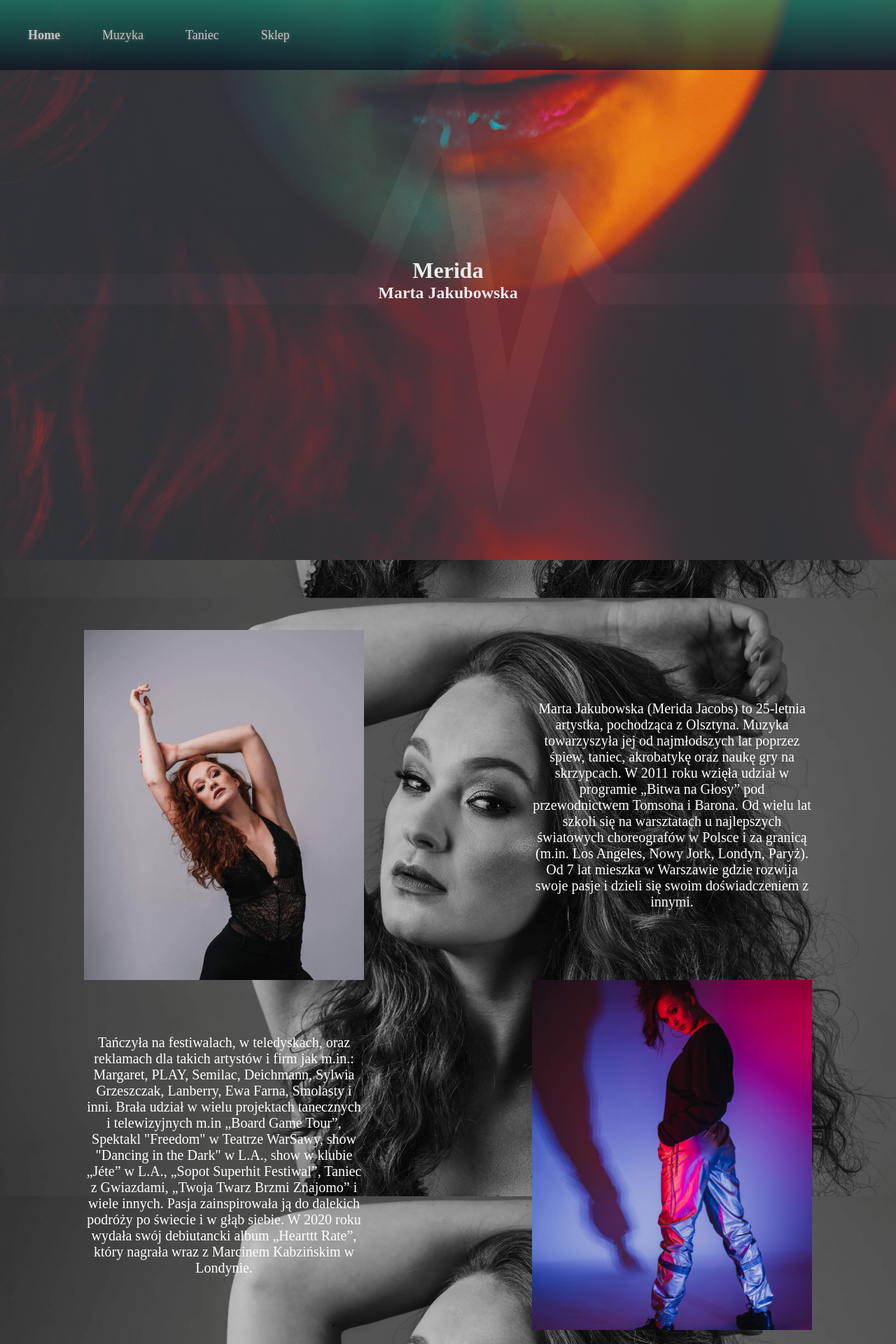
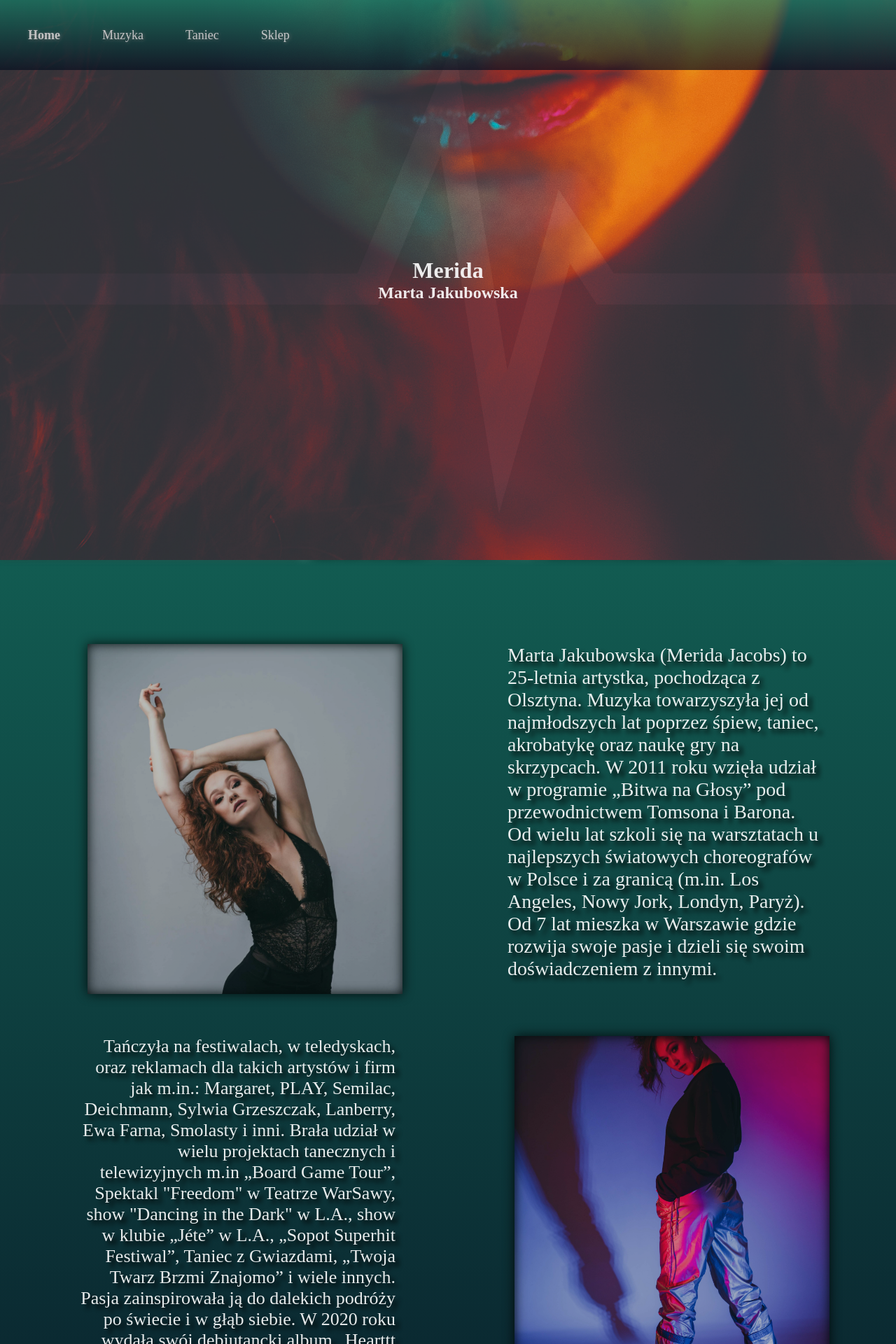
Before and after one commit to Leon131314/merida2, a React (Create React App) app: page / in a window 1280 px wide. Shown: the top 1920 px of the page at 70% size. Built offline with nearby package versions, Linux system fonts and the light colour scheme.

Commit message:
about ups

```diff
--- a/src/App.js
+++ b/src/App.js
@@ -7,8 +7,11 @@ import VideoHome from './components/VideoHome';
 
 function App() {
   return (
+      <div>
+
+<div className="filterMain"> </div>
       <div className="home">
-          <div className="filterMain">
+
           <Router>
 
               <header className="page-header">
@@ -56,7 +59,8 @@ function App() {
 
               <VideoHome/>
           </Router>
-          </div>
+
+      </div>
       </div>
   );
 }
--- a/src/components/About.js
+++ b/src/components/About.js
@@ -7,7 +7,8 @@ export default class About extends React.Component {
                 <div className="about-1">
                     <div className="img-1">
                         </div>
-                    <p>Marta Jakubowska (Merida Jacobs) to 25-letnia artystka, pochodząca z Olsztyna. Muzyka towarzyszyła jej od najmłodszych lat poprzez śpiew, taniec, akrobatykę oraz naukę gry na skrzypcach. W 2011 roku wzięła udział w programie „Bitwa na Głosy” pod przewodnictwem Tomsona i Barona. Od wielu lat szkoli się na warsztatach u najlepszych światowych choreografów w Polsce i za granicą (m.in. Los Angeles, Nowy Jork, Londyn, Paryż).
+                    <p>Marta Jakubowska (Merida Jacobs) to 25-letnia artystka, pochodząca z Olsztyna. Muzyka towarzyszyła jej od najmłodszych lat poprzez śpiew, taniec, akrobatykę oraz naukę gry na skrzypcach.
+                         W 2011 roku wzięła udział w programie „Bitwa na Głosy” pod przewodnictwem Tomsona i Barona. Od wielu lat szkoli się na warsztatach u najlepszych światowych choreografów w Polsce i za granicą (m.in. Los Angeles, Nowy Jork, Londyn, Paryż).
 
 Od 7 lat mieszka w Warszawie gdzie rozwija swoje pasje i dzieli się swoim doświadczeniem z innymi. </p>
                 </div>
--- a/src/scss/_about.scss
+++ b/src/scss/_about.scss
@@ -1,8 +1,11 @@
 
 .About-Main {
     // width: 100%;
-    height: 100vh;
+    height: 200vh;
     margin-top: 100vh;
+    z-index: 9998;
+    padding-left: 30px;
+    padding-right: 10px;
 
 
     .about-1 {
@@ -10,14 +13,18 @@
         justify-content: space-around;
         align-items: center;
         flex-direction: row;
+        margin: 20px;
+        margin-bottom: 60px;
+
 
         .img-1 {
             background-image: url('../assets/Marta Jakubowska_Agencja MERITO .JPG');
             background-size: cover;
             background-position: center;
-            width: 400px;
+            width: 450px;
             height: 500px;
-        }
+            opacity: 0.8;
+            box-shadow: inset 0 0 1em black, 0 0 1em black;        }
     }
 
     .about-2 {
@@ -30,16 +37,27 @@
         background-image: url('../assets/mer1.jpg');
         background-size: cover;
         background-position: center;
-        width: 400px;
+        width: 450px;
         height: 500px;
+        opacity: 0.8;
+        box-shadow: inset 0 0 1em black, 0 0 1em black;
     }
     }
 
     p {
         color: white;
-        font-size: 20px;
-        width: 400px;
-        text-align: center;
+        opacity: 0.9;
+        font-size: 28px;
+        width: 450px;
+        height: 500px;
+        text-align: left;
+        text-shadow: 6px 6px 6px black;
+        // background: linear-gradient(to bottom,  #177f68, #071021);
+    }
+
+    p:nth-child(1) {
+       text-align: right;
+       font-size: 26px;
     }
 
 
--- a/src/scss/main.scss
+++ b/src/scss/main.scss
@@ -19,16 +19,12 @@
     }
 
     .home {
-         background-color: #071021;
-         background-image: url('../assets/mer3.jpg');
-        //  background-blend-mode: screen;
-         background-repeat: no-repeat;
-         background-attachment: fixed;
-         background-position: center;
-         background-size: cover;
-        height: 10000px;
+        // z-index: 9999;
         display: flex;
         flex-direction: column;
+        z-index: 9999;
+        // background-color: #071021;
+        background: linear-gradient(to bottom,  #177f68, #071021);
     }
 
     .titleHome {
@@ -52,3 +48,29 @@
             opacity: 0.9;
         }
     }
+
+
+    .filterMain {
+        background-color: #071021;
+        background-image: url('../assets/mer3.jpg');
+//          filter: blur(8px);
+//   -webkit-filter: blur(8px);
+       //  background-blend-mode: screen;
+        background-repeat: no-repeat;
+        background-attachment: fixed;
+        background-position: center;
+        background-size: cover;
+        z-index: 0;
+        // width: 1200px;
+  height: 800px;
+  -webkit-filter: blur(5px);
+  -moz-filter: blur(5px);
+  -o-filter: blur(5px);
+  -ms-filter: blur(5px);
+  filter: blur(5px);
+        opacity: 0.3;
+  position: fixed;
+  left: 0;
+  right: 0;
+
+    }
```
Also changed, not shown: 2 other files (tests, documents, lock files or other folders).
